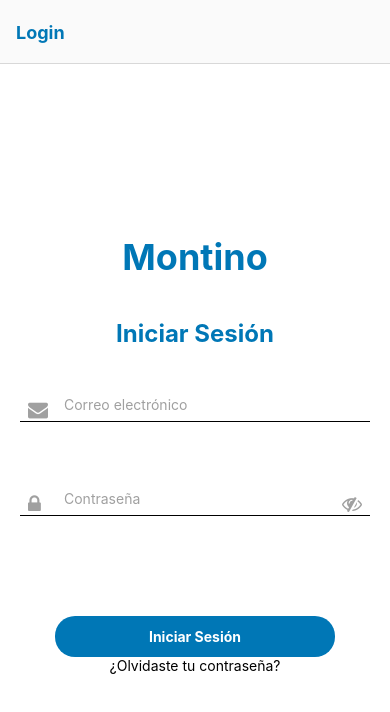
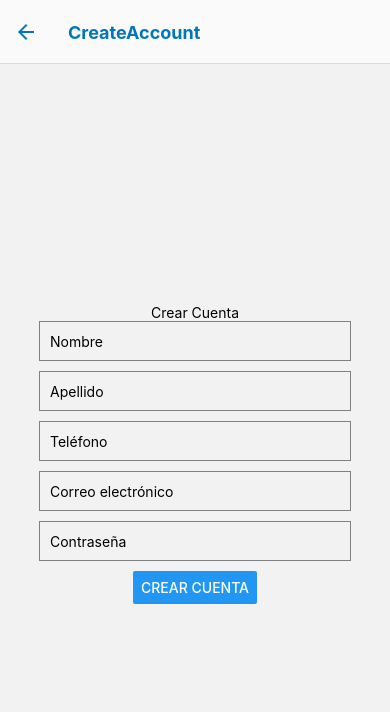
Before and after one commit to sebaqqq/app-MiniMarket, a React Native app: screen /CreateAccount in a window 390 px wide. Shown: the top 712 px of the page. Built offline with nearby package versions, Linux system fonts and the light colour scheme; no server answers.

Commit message:
crearCuenta

```diff
--- a/components/Navigation.js
+++ b/components/Navigation.js
@@ -14,6 +14,7 @@ import EscanerCodigoBarras from '../screens/CodigoBarras';
 import CrearLista from '../screens/CrearLista';
 import Historial from '../screens/Historial';
 import CarritoCompra from '../screens/Carrito';
+import CreateAccount from '../screens/CrearCuenta';
 
 import Loading from './Loading';
 
@@ -70,6 +71,7 @@ export default function Navigation () {
           <Stack.Screen name="ActualizarLista" component={ActualizarLista} />
           <Stack.Screen name="Historial" component={Historial} />
           <Stack.Screen name="CarritoCompra" component={CarritoCompra} />
+          <Stack.Screen name="CreateAccount" component={CreateAccount} />
         </Stack.Navigator>
       </>
     )
--- /dev/null
+++ b/screens/CrearCuenta.js
@@ -0,0 +1,87 @@
+import React, { useState } from "react";
+import { Text, View, Button, StyleSheet, Alert, TextInput } from 'react-native';
+import { createUserWithEmailAndPassword } from 'firebase/auth';
+import { doc, setDoc } from 'firebase/firestore';
+import { auth, db } from "../DB/firebase";
+
+const CreateAccount = () => {
+  const [email, setEmail] = useState("");
+  const [password, setPassword] = useState("");
+  const [firstName, setFirstName] = useState("");
+  const [lastName, setLastName] = useState("");
+  const [phone, setPhone] = useState("");
+
+  const handleCreateAccount = async () => {
+    try {
+      const userCredential = await createUserWithEmailAndPassword(auth, email, password);
+      const user = userCredential.user;
+
+      await setDoc(doc(db, 'users', user.uid), {
+        firstName: firstName,
+        lastName: lastName,
+        email: email,
+        phone: phone,
+      });
+
+      Alert.alert('Success', 'Account created successfully');
+    } catch (error) {
+      Alert.alert('Error', error.message);
+    }
+  };
+
+  return (
+    <View style={styles.container}>
+      <Text>Crear Cuenta</Text>
+      <TextInput
+        style={styles.input}
+        placeholder="Nombre"
+        value={firstName}
+        onChangeText={setFirstName}
+      />
+      <TextInput
+        style={styles.input}
+        placeholder="Apellido"
+        value={lastName}
+        onChangeText={setLastName}
+      />
+      <TextInput
+        style={styles.input}
+        placeholder="Teléfono"
+        value={phone}
+        onChangeText={setPhone}
+      />
+      <TextInput
+        style={styles.input}
+        placeholder="Correo electrónico"
+        value={email}
+        onChangeText={setEmail}
+      />
+      <TextInput
+        style={styles.input}
+        placeholder="Contraseña"
+        secureTextEntry={true}
+        value={password}
+        onChangeText={setPassword}
+      />
+      <Button title="Crear Cuenta" onPress={handleCreateAccount} />
+    </View>
+  );
+}
+
+const styles = StyleSheet.create({
+  container: {
+    flex: 1,
+    justifyContent: 'center',
+    alignItems: 'center',
+  },
+  input: {
+    height: 40,
+    width: '80%',
+    borderColor: 'gray',
+    borderWidth: 1,
+    marginBottom: 10,
+    paddingHorizontal: 10,
+  },
+});
+
+export default CreateAccount;
--- a/screens/Login.js
+++ b/screens/Login.js
@@ -155,6 +155,12 @@ const Login = () => {
           >
             <Text style={LoginStyles.forgotPasswordText}>¿Olvidaste tu contraseña?</Text>
           </TouchableOpacity>
+          <TouchableOpacity
+            style={LoginStyles.buttonText}
+            onPress={() => navigation.navigate("CreateAccount")}
+          >
+            <Text style={LoginStyles.forgotPasswordText}>¿Aun no tienes tu Cuenta?</Text>
+          </TouchableOpacity>
         </View>
       </ScrollView>
     </KeyboardAvoidingView>
```
